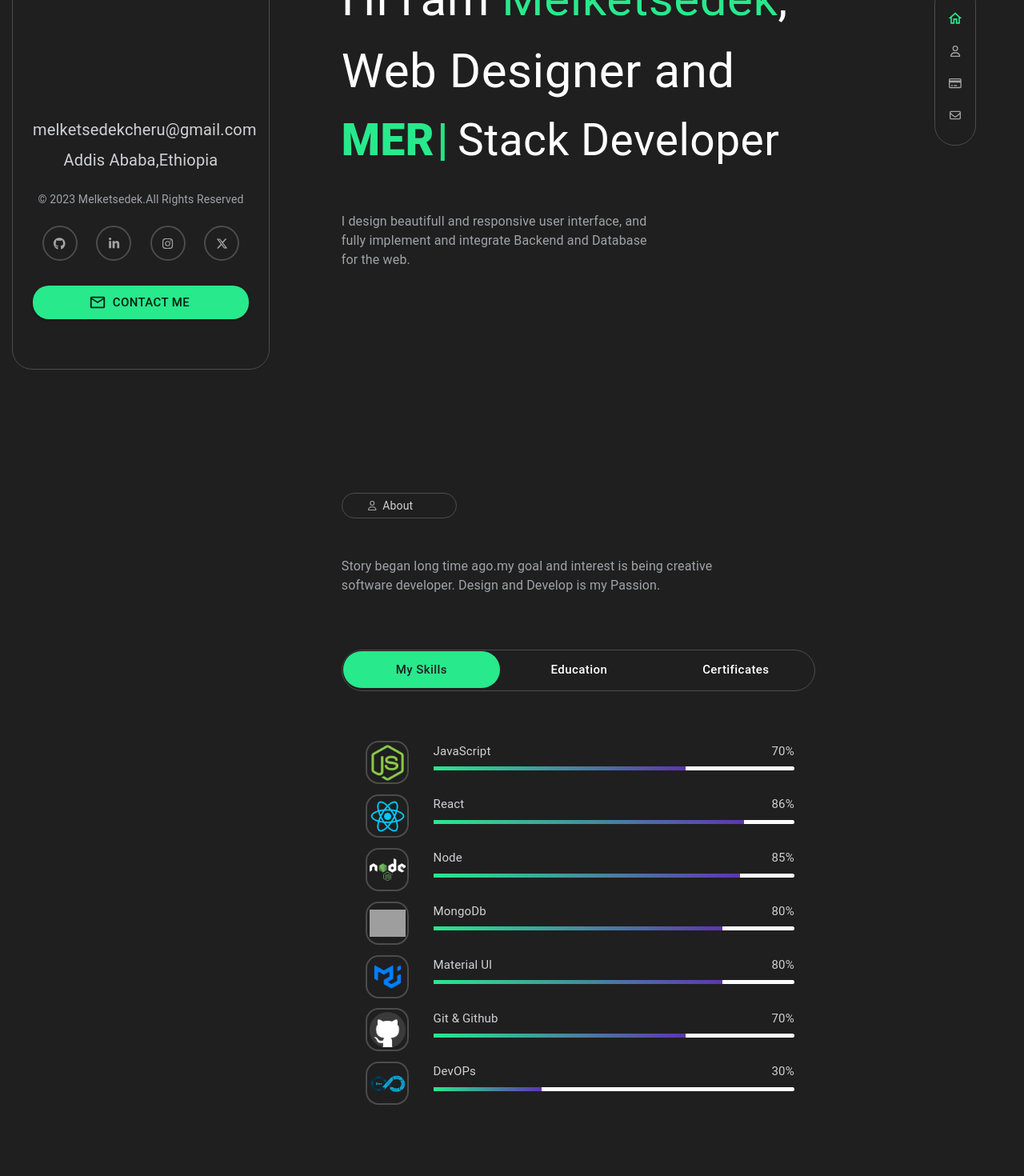
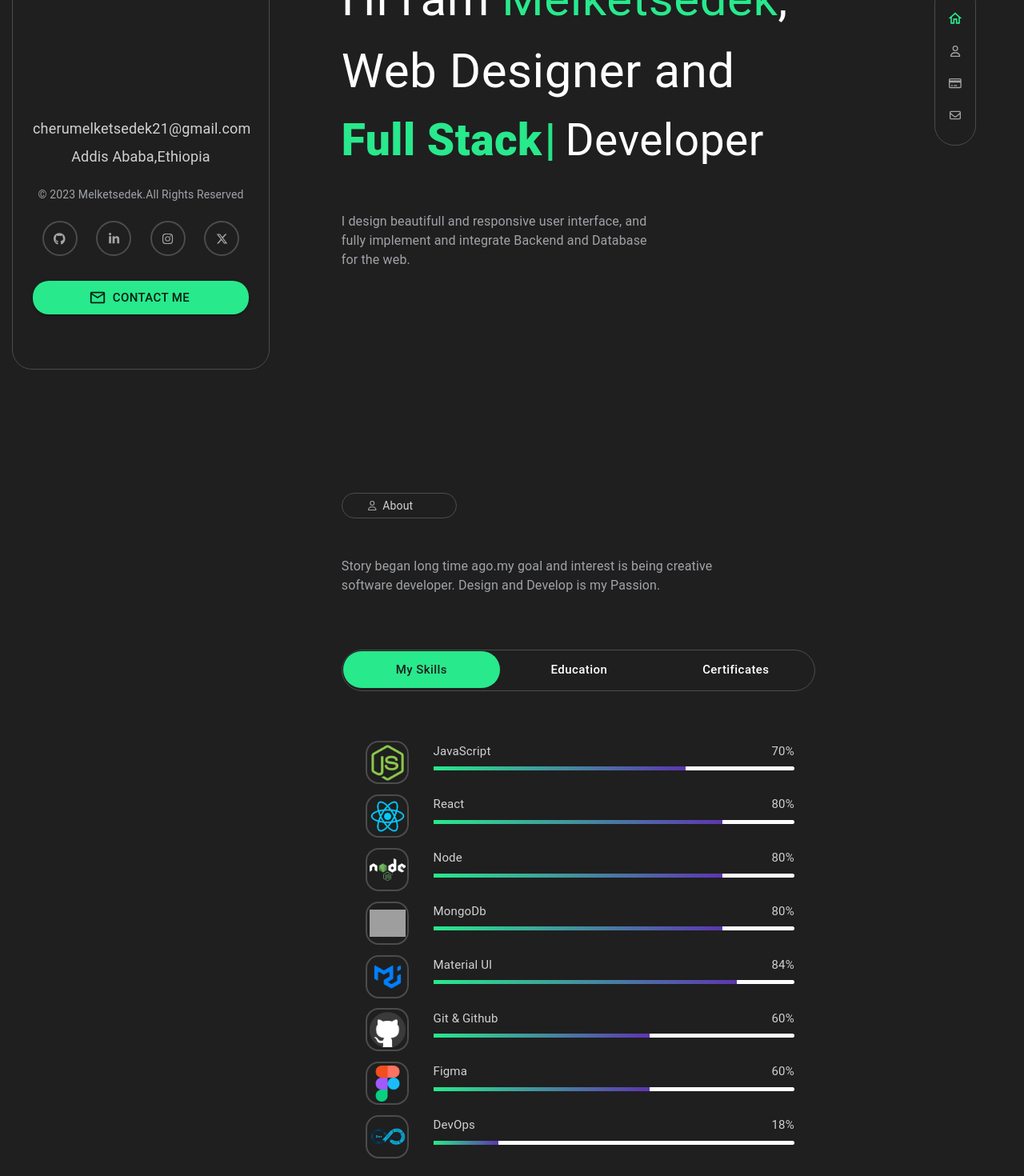
Before and after one commit to san-21/new-portifolio, a React (Create React App) app: page / in a window 1280 px wide. Shown: the part 260-1730 px from the top of the page at 80% size. Built offline with nearby package versions, Linux system fonts and the light colour scheme; grey boxes are pictures that could not be loaded.

Commit message:
finalcommit

```diff
--- a/src/assets/data/index.js
+++ b/src/assets/data/index.js
@@ -7,6 +7,8 @@ import node from "../images/skills/nodejs.png";
 import mui from "../images/skills/mui.png";
 import github from "../images/skills/github.png";
 import devops from "../images/skills/devops.png";
+import figma from "../images/skills/figma.png";
+
 import {
   faXTwitter,
   faLinkedinIn,
@@ -63,7 +65,7 @@ export const socialIcons = [
   {
     title: "github",
     icon: faGithub,
-    link: "https://github.com/san-21",
+    link: "https://github.com/san-21?tab=repositories",
   },
   {
     title: "linkedin",
@@ -90,12 +92,12 @@ export const skillsData = [
   },
   {
     title: "React",
-    percentage: "86",
+    percentage: "80",
     icon: reactIcon,
   },
   {
     title: "Node",
-    percentage: "85",
+    percentage: "80",
     icon: node,
   },
   {
@@ -105,17 +107,22 @@ export const skillsData = [
   },
   {
     title: "Material UI",
-    percentage: "80",
+    percentage: "84",
     icon: mui,
   },
   {
     title: "Git & Github",
-    percentage: "70",
+    percentage: "60",
     icon: github,
   },
   {
-    title: "DevOPs",
-    percentage: "30",
+    title: "Figma",
+    percentage: "60",
+    icon: figma,
+  },
+  {
+    title: "DevOps",
+    percentage: "18",
     icon: devops,
   },
 ];
--- a/src/assets/data/projectsData.js
+++ b/src/assets/data/projectsData.js
@@ -10,7 +10,7 @@ export const projectData = [
   {
     id: 1,
     title: "Full Stack Admin Dashboard",
-    githublink: "https://github.com/san-21?tab=repositories",
+    githublink: "https://github.com/san-21/MERN-sanshop",
     demolink: "https://sanshop.onrender.com/",
     img: sanadmin,
     status: "Done for Now",
--- a/src/assets/data/resume.js
+++ b/src/assets/data/resume.js
@@ -16,6 +16,7 @@ const diplomaBack =
   "https://res.cloudinary.com/djznkldpb/image/upload/v1693663124/samples/myCertificates/Diploma_back_xdwk71.jpg";
 const websitedev =
   "https://res.cloudinary.com/djznkldpb/image/upload/v1693663126/samples/myCertificates/WebsiteDev_qn6t9c.jpg";
+
 export const docs = [
   {
     image: diplomaFront,
--- a/src/components/LeftBox.jsx
+++ b/src/components/LeftBox.jsx
@@ -7,6 +7,7 @@ import myphotosmall from "../assets/images/myphotosmall.jpg";
 import myphoto from "../assets/images/myphoto.JPG";
 import SocialIcons from "./SocialIcons";
 import ProgressiveImage from "react-progressive-graceful-image";
+import AnchorLink from "react-anchor-link-smooth-scroll";
 const LeftBox = () => {
   const theme = useTheme();
   return (
@@ -96,15 +97,15 @@ const LeftBox = () => {
         >
           <Typography
             sx={{
-              fontSize: "20px",
+              fontSize: "18px",
               mb: 1,
             }}
           >
-            melketsedekcheru@gmail.com
+            cherumelketsedek21@gmail.com
           </Typography>
           <Typography
             sx={{
-              fontSize: "20px",
+              fontSize: "18px",
               textAlign: "center",
             }}
           >
@@ -125,6 +126,7 @@ const LeftBox = () => {
         {/* Social Account buttons */}
         <SocialIcons from="leftbox" />
       </Box>
+      <AnchorLink href="#contact">
         <Button
           size="large"
           fullWidth
@@ -141,6 +143,7 @@ const LeftBox = () => {
         >
           Contact Me
         </Button>
+      </AnchorLink>
     </Box>
   );
 };
--- a/src/pages/Home.jsx
+++ b/src/pages/Home.jsx
@@ -103,14 +103,14 @@ const Home = () => {
             >
               <Typewriter
                 cursor
-                words={["MERN", "Fullstack"]}
+                words={["MERN Stack", "Full Stack"]}
                 loop={0}
                 typeSpeed={100}
                 deleteSpeed={50}
                 delaySpeed={2000}
               />
             </span>{" "}
-            Stack Developer
+            Developer
           </Typography>
         </Box>
 
--- a/src/pages/Projects.jsx
+++ b/src/pages/Projects.jsx
@@ -185,7 +185,7 @@ const Projects = () => {
               >
                 <Button
                   LinkComponent={Link}
-                  to={project.demolink}
+                  to={project.githublink}
                   target="_blank"
                   sx={{
                     fontWeight: "italic 700",
```
Also changed, not shown: src/assets/images/screenshot/sanshopadmin.jpg (added), src/assets/images/skills/figma.png (added). Lines whose indentation alone changed are shown as unchanged.
